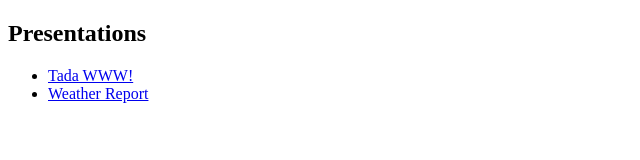
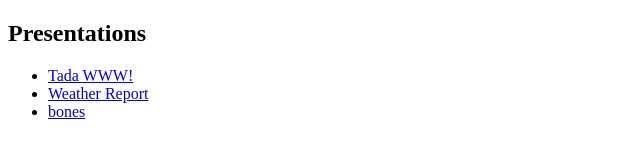
Before and after one commit to teaforthecat/teaforthecat.github.io, a website: page index.html in a window 1280 px wide. Shown: the full height of the page, 0-640 px from the left. Drawn offline with Linux system fonts and the light colour scheme.

Commit message:
add link to bones presentation

```diff
--- a/index.html
+++ b/index.html
@@ -3,7 +3,7 @@
 "http://www.w3.org/TR/xhtml1/DTD/xhtml1-strict.dtd">
 <html xmlns="http://www.w3.org/1999/xhtml" lang="en" xml:lang="en">
 <head>
-<!-- 2017-05-20 Sat 13:08 -->
+<!-- 2017-06-14 Wed 18:34 -->
 <meta  http-equiv="Content-Type" content="text/html;charset=utf-8" />
 <meta  name="viewport" content="width=device-width, initial-scale=1" />
 <title></title>
@@ -151,6 +151,7 @@ for the JavaScript code in this tag.
 <ul class="org-ul">
 <li><a href="presentations/tada-www.html">Tada WWW!</a></li>
 <li><a href="presentations/weather-report.html">Weather Report</a></li>
+<li><a href="presentations/bones.html">bones</a></li>
 </ul>
 </div>
 </div>
```
Also changed, not shown: 1 other file.
